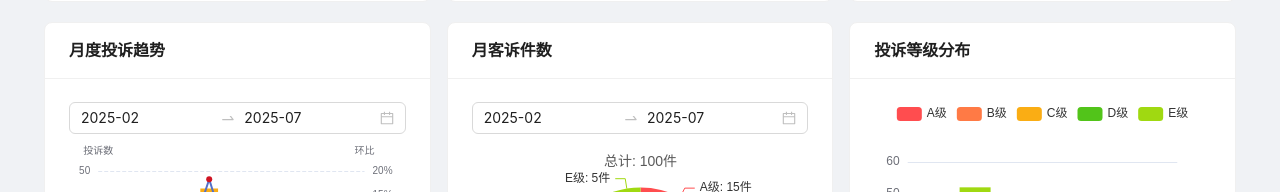
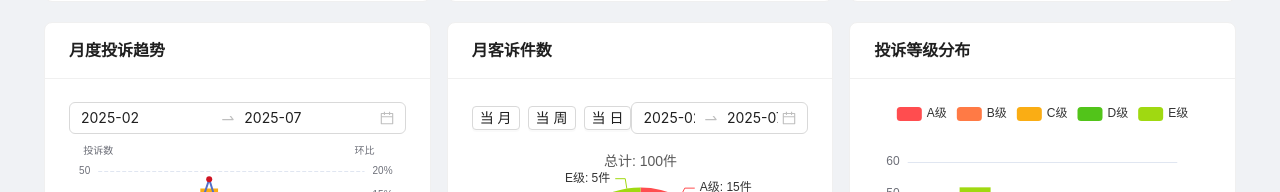
Before and after one commit to spiderHai/satisfacton, a Vue app: page / in a window 1280 px wide. Shown: the part 898-1090 px from the top of the page. Built offline with nearby package versions, Linux system fonts and the light colour scheme.

Commit message:
feat: 添加按钮

```diff
--- a/src/components/SatisfactionDashboard.vue
+++ b/src/components/SatisfactionDashboard.vue
@@ -263,10 +263,42 @@
             class="complaint-header"
             style="
               display: flex;
-              justify-content: flex-end;
+              justify-content: space-between;
               margin-bottom: 16px;
             "
           >
+            <div style="display: flex; align-items: center; gap: 8px">
+              <a-button
+                size="small"
+                @click="
+                  complaintDateRange.value = [
+                    dayjs().startOf('month'),
+                    dayjs().endOf('month'),
+                  ]
+                "
+                >当月</a-button
+              >
+              <a-button
+                size="small"
+                @click="
+                  complaintDateRange.value = [
+                    dayjs().startOf('week'),
+                    dayjs().endOf('week'),
+                  ]
+                "
+                >当周</a-button
+              >
+              <a-button
+                size="small"
+                @click="
+                  complaintDateRange.value = [
+                    dayjs().startOf('day'),
+                    dayjs().endOf('day'),
+                  ]
+                "
+                >当日</a-button
+              >
+            </div>
             <a-range-picker
               v-model:value="complaintDateRange"
               format="YYYY-MM"
```
